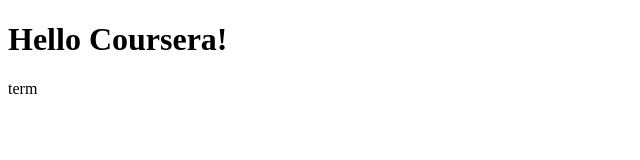
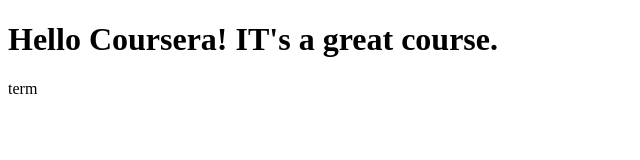
Before and after one commit to caseyghancock/coursera-test, a plain HTML site: page site/index.html in a window 1280 px wide. Shown: the whole page, without its empty margins (0-640 px from the left). Drawn offline with Linux system fonts and the light colour scheme.

Commit message:
Small addition to our page content.

```diff
--- a/site/index.html
+++ b/site/index.html
@@ -4,6 +4,6 @@
 	<title>Hello Coursera!</title>
 </head>
 <body>
-<h1>Hello Coursera!</h1> term
+<h1>Hello Coursera! IT's a great course.</h1> term
 </body>
 </html>
```
